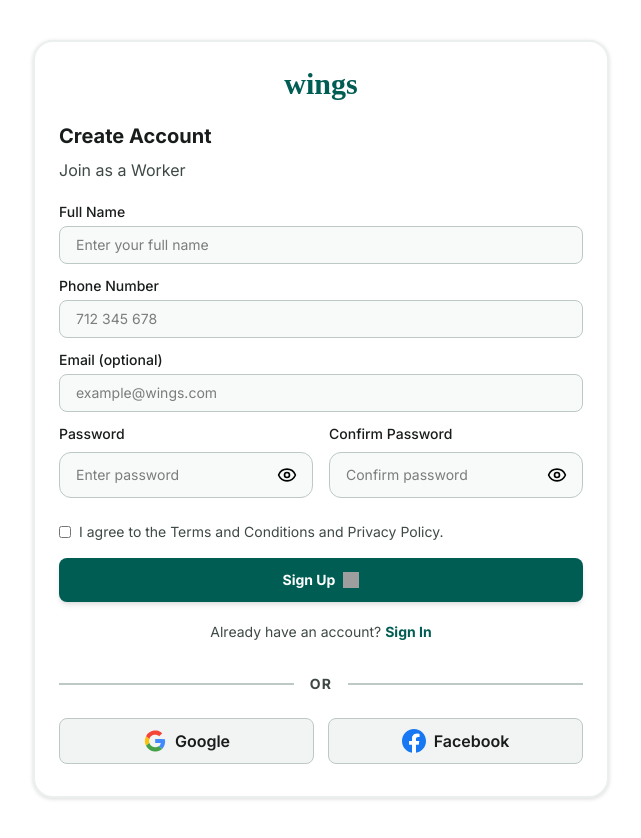
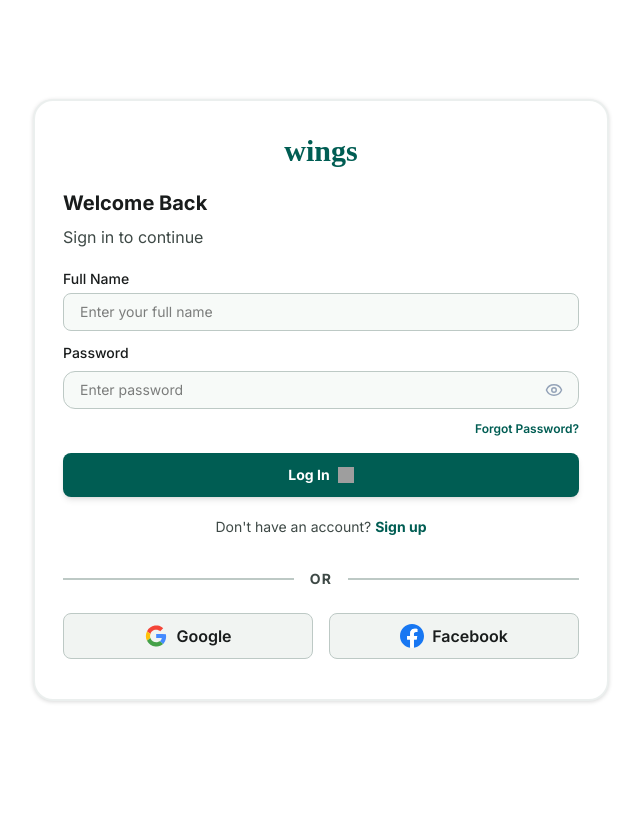
Before and after one commit to beccanj/wings-frontend, a React (Vite) app: page /login in a window 1280 px wide. Shown: the whole page, without its empty margins (319-960 px from the left). After the commit the page ends 800 px from the top, so only its background shows below. Built offline with nearby package versions, Linux system fonts and the light colour scheme; grey boxes are pictures that could not be loaded; a web font is replaced by a local one.

Commit message:
Signup/Login/Forgot Password Version 1

```diff
--- a/package.json
+++ b/package.json
@@ -14,6 +14,7 @@
     "lucide-react": "^1.16.0",
     "react": "^19.2.6",
     "react-dom": "^19.2.6",
+    "react-router-dom": "^7.18.1",
     "tailwindcss": "^4.3.0"
   },
   "devDependencies": {
--- a/src/App.jsx
+++ b/src/App.jsx
@@ -1,14 +1,29 @@
 import './index.css'
+import { BrowserRouter, Routes, Route } from "react-router-dom";
 
 import textIcon from './assets/vite.svg'
-import SignUp from './features/auth/pages/SignUp'
+import SignUp from './features/auth/pages/SignUpSample'
+import RegisterPage from './features/auth/pages/LoginPage'
+import ForgotPassword from './features/auth/pages/ForgotPassword';
 
 function App() {
 
 
   return (
+    <>
+      <BrowserRouter>
 
-       <SignUp />
+        <Routes>
+          <Route path="/signup" element={<SignUp />} />
+          <Route path="/login" element={<RegisterPage />} />
+          <Route path="/forgotpassword" element={<ForgotPassword />} />
+
+        </Routes>
+      </BrowserRouter>
+
+    </>
+
+
   )
 }
 
--- a/src/components/ui/InputField.jsx
+++ b/src/components/ui/InputField.jsx
@@ -25,9 +25,7 @@ export default function InputField({
           rounded-lg
           px-4
           py-2
-          outline-none
-          focus:ring-2
-          focus:ring-primary
+          transition-colors duration-200 focus:outline-none focus:border-primary focus:ring-2 focus:ring-primary/20
         "
       />
     </div>
--- a/src/components/ui/PasswordInput.jsx
+++ b/src/components/ui/PasswordInput.jsx
@@ -25,8 +25,9 @@ export default function PasswordInput({
             border-borderColor
             rounded-xl
             px-4
-            py-3
+            py-2
             pr-12
+            transition-colors duration-200 focus:outline-none focus:border-primary focus:ring-2 focus:ring-primary/20
 
           "
         />
@@ -40,9 +41,10 @@ export default function PasswordInput({
             top-1/2
             -translate-y-1/2
 
+
           "
         >
-          {show ? <EyeOff size={20} /> : <Eye size={20} />}
+          {show ? <EyeOff size={18} color="#94A3B8" /> : <Eye size={18} color="#94A3B8" />}
         </button>
       </div>
     </div>
--- /dev/null
+++ b/src/features/auth/components/AuthLayout.jsx
@@ -0,0 +1,73 @@
+import React from 'react'
+import InputField from '../../../components/ui/InputField'
+import PasswordInput from '../../../components/ui/PasswordInput'
+import Checkbox from '../../../components/ui/Checkbox'
+
+import arrowRight from '../../../assets/buttons/Icon.svg'
+import facebook from '../../../assets/buttons/logos_facebook.svg'
+import google from '../../../assets/buttons/material-icon-theme_google.svg'
+
+import Buttons from '../../../components/ui/Buttons'
+import { Link } from "react-router-dom";
+
+const AuthLayout = ({ title, subTitle, children, footerText, footerLink, footerLinkText, showSocial = true, }) => {
+    return (
+        // Changed p-10 to p-4 on mobile so it doesn't overflow screen edges
+        <section className='flex justify-center items-center bg-pageBg p-4 md:p-10 min-h-screen'>
+            {/* Changed w-xl to w-full max-w-xl so it scales down on mobile */}
+            <div className='border-borderColor/30 border-2 shadow-[0_1px_4.5px_rgba(0,0,0,0.15)] rounded-[20px] px-4 md:px-7 py-4 flex flex-col items-start justify-start w-full max-w-xl bg-white'>
+
+                <div className='pb-5 py-4 flex justify-center items-center text-primary font-bold text-3xl w-full font-momo'>
+                    wings
+                </div>
+
+                <div className='flex flex-col gap-2 '>
+                    <p className="font-bold text-bodyText text-xl">{title}</p>
+                    <p className="text-subBody text-base">{subTitle}</p>
+                </div>
+
+                <form className='mt-5 w-full' action="">
+                    {children}
+                </form>
+
+                <div className="absolute top-0 right-0"></div>
+
+
+                <p className="text-center text-subBody text-sm mx-auto">{footerText} <Link to={footerLink} className='font-bold text-primary cursor-pointer'>{footerLinkText}</Link></p>
+
+                {showSocial && (<div className="flex flex-col w-full">
+                    <div className="flex flex-row justify-between items-center gap-4 mt-8">
+                        <div className="w-full border border-borderColor border-b"></div>
+                        <p className="text-subBody text-sm font-bold tracking-[1.2px]">OR</p>
+                        <div className="w-full border border-borderColor border-b"></div>
+                    </div>
+
+                    {/* Changed to flex-col on mobile and removed fixed pixel widths (w-63.75) */}
+                    <div className="flex flex-col sm:flex-row justify-between items-center gap-4 w-full my-6">
+                        <Buttons
+                            text="Google"
+                            variant="outline2"
+                            className="text-base font-semibold w-full sm:w-1/2 h-11.5 px-6 py-3"
+                            icon={<img src={google} className="w-6 h-6" />}
+                            iconPosition='left'
+                        />
+
+                        <Buttons
+                            text="Facebook"
+                            variant="outline2"
+                            className="text-base font-semibold w-full sm:w-1/2 h-11.5 px-6 py-3"
+                            icon={<img src={facebook} className="w-6 h-6" />}
+                            iconPosition='left'
+                        />
+                    </div>
+
+
+
+                </div>)}
+
+            </div>
+        </section>
+    )
+}
+
+export default AuthLayout
--- /dev/null
+++ b/src/features/auth/pages/ForgotPassword.jsx
@@ -0,0 +1,52 @@
+import React from 'react'
+import AuthLayout from '../components/AuthLayout'
+import InputField from '../../../components/ui/InputField'
+import PasswordInput from '../../../components/ui/PasswordInput'
+import Buttons from '../../../components/ui/Buttons'
+import arrowRight from '../../../assets/buttons/Icon.svg'
+import { Link } from "react-router-dom"
+
+const ForgotPassword = () => {
+    return (
+
+
+
+        <AuthLayout
+            title="Forgot Password?"
+            subTitle="Enter your phone number to receive a reset link"
+            footerText="Remember your password?"
+            footerLinkText="Sign In"
+            footerLink="/signup"
+            showSocial = {false}
+
+        >
+
+            <form className=' w-full' action="">
+                <InputField
+                    label="Phone number"
+                    placeholder="Enter your phone number"
+                />
+
+
+
+
+
+                <div className="flex justify-center w-full items-center mt-4">
+                    <Buttons
+                        className="mb-5 text-sm font-bold w-full shadow-[0px_4px_6px_-1px_rgba(0,0,0,0.1),0px_2px_4px_-2px_rgba(0,0,0,0.1)]"
+                        text="Send Reset Link"
+                        icon={<img src={arrowRight} className="w-4 h-4" />}
+                    />
+                </div>
+
+
+            </form>
+
+
+
+
+        </AuthLayout>
+    )
+}
+
+export default ForgotPassword
--- /dev/null
+++ b/src/features/auth/pages/LoginPage.jsx
@@ -0,0 +1,53 @@
+import React from 'react'
+import AuthLayout from '../components/AuthLayout'
+import InputField from '../../../components/ui/InputField'
+import PasswordInput from '../../../components/ui/PasswordInput'
+import Buttons from '../../../components/ui/Buttons'
+import arrowRight from '../../../assets/buttons/Icon.svg'
+import { Link } from "react-router-dom"
+
+const RegisterPage = () => {
+    return (
+
+        <AuthLayout
+            title="Welcome Back"
+            subTitle="Sign in to continue"
+            footerText="Don't have an account?"
+            footerLinkText="Sign up"
+            footerLink="/signup"
+
+
+        >
+            <form className=' w-full' action="">
+                <InputField
+                    label="Full Name"
+                    placeholder="Enter your full name"
+                />
+
+                <PasswordInput
+                    label="Password"
+                    placeholder="Enter password"
+                />
+
+                <p className='text-primary font-semibold text-right mt-3 text-xs cursor-pointer hover:text-primary/40'><Link to='/forgotpassword'>Forgot Password?</Link></p>
+
+
+                <div className="flex justify-center w-full items-center mt-4">
+                    <Buttons
+                        className="mb-5 text-sm font-bold w-full shadow-[0px_4px_6px_-1px_rgba(0,0,0,0.1),0px_2px_4px_-2px_rgba(0,0,0,0.1)]"
+                        text="Log In"
+                        icon={<img src={arrowRight} className="w-4 h-4" />}
+                    />
+                </div>
+
+
+            </form>
+
+
+
+
+        </AuthLayout>
+    )
+}
+
+export default RegisterPage
--- a/src/features/auth/pages/SignUp.jsx
+++ b/src/features/auth/pages/SignUpSample.jsx
@@ -8,13 +8,17 @@ import facebook from '../../../assets/buttons/logos_facebook.svg'
 import google from '../../../assets/buttons/material-icon-theme_google.svg'
 
 import Buttons from '../../../components/ui/Buttons'
+import { Link } from 'react-router-dom'
 
 const SignUp = () => {
     return (
-        <section className='flex  justify-center items-center bg-pageBg p-10'>
-            <div className='border-borderColor/30 border-2 shadow-[0_1px_4.5px_rgba(0,0,0,0.15)] rounded-[20px] px-6 py-2 flex flex-col items-start justify-start w-xl '>
+        // Changed p-10 to p-4 on mobile so it doesn't overflow screen edges
+        <section className='flex justify-center items-center bg-pageBg p-4 md:p-10 min-h-screen'>
+            {/* Changed w-xl to w-full max-w-xl so it scales down on mobile */}
+            <div className='border-borderColor/30 border-2 shadow-[0_1px_4.5px_rgba(0,0,0,0.15)] rounded-[20px] px-4 md:px-7 py-4 flex flex-col items-start justify-start w-full max-w-xl bg-white'>
 
-                <div className='pb-5 py-4 flex justify-center items-center text-primary font-bold text-3xl w-full font-momo'>wings
+                <div className='pb-5 py-4 flex justify-center items-center text-primary font-bold text-3xl w-full font-momo'>
+                    wings
                 </div>
 
                 <div className='flex flex-col gap-2 '>
@@ -38,7 +42,8 @@ const SignUp = () => {
                         placeholder="example@wings.com"
                     />
 
-                    <div className="flex justify-between items-center gap-4 mb-6 ">
+                    {/* Changed flex-row to flex-col on mobile so passwords stack */}
+                    <div className="flex flex-col md:flex-row justify-between md:items-center gap-4 mb-6">
                         <PasswordInput
                             label="Password"
                             placeholder="Enter password"
@@ -53,18 +58,20 @@ const SignUp = () => {
                     <Checkbox
                         label="I agree to the Terms and Conditions and Privacy Policy."
                     />
-                    <div className="flex justify-center w-full items-center ">
+
+                    <div className="flex justify-center w-full items-center mt-4">
+
                         <Buttons
-                            className={`mb-5 text-sm font-bold w-full shadow-[0px_4px_6px_-1px_rgba(0,0,0,0.1),0px_2px_4px_-2px_rgba(0,0,0,0.1)]
-`}
+                            className="mb-5 text-sm font-bold w-full shadow-[0px_4px_6px_-1px_rgba(0,0,0,0.1),0px_2px_4px_-2px_rgba(0,0,0,0.1)]"
                             text="Sign Up"
-                            icon={<img src={arrowRight} className="w-4 h-4" />} />
-
+                            icon={<img src={arrowRight} className="w-4 h-4" />}
+                        />
                     </div>
 
-                    <p className="text-center text-subBody text-sm">Already have an account? <span className='font-bold text-primary'>Sign In</span></p>
+                    <p className="text-center text-subBody text-sm">Already have an account? <Link to='/login' className='font-bold text-primary cursor-pointer'>Sign In</Link></p>
+                </form>
 
-                </form>
+                <div className="absolut top-0 right-0"></div>
 
                 <div className="flex flex-col w-full">
                     <div className="flex flex-row justify-between items-center gap-4 mt-8">
@@ -73,20 +80,23 @@ const SignUp = () => {
                         <div className="w-full border border-borderColor border-b"></div>
                     </div>
 
-                    <div className="flex flex-row justify-between items-center  w-full my-6">
+                    {/* Changed to flex-col on mobile and removed fixed pixel widths (w-63.75) */}
+                    <div className="flex flex-col sm:flex-row justify-between items-center gap-4 w-full my-6">
                         <Buttons
                             text="Google"
                             variant="outline2"
-                        className={`text-base font-semibold w-63.75 h-11.5 px-6 py-5 `}
+                            className="text-base font-semibold w-full sm:w-1/2 h-11.5 px-6 py-3"
                             icon={<img src={google} className="w-6 h-6" />}
-                        iconPosition='left' />
+                            iconPosition='left'
+                        />
 
                         <Buttons
                             text="Facebook"
                             variant="outline2"
-                        className={`text-base font-semibold w-63.75 h-11.5 px-6 py-5 `}
+                            className="text-base font-semibold w-full sm:w-1/2 h-11.5 px-6 py-3"
                             icon={<img src={facebook} className="w-6 h-6" />}
-                        iconPosition='left' />
+                            iconPosition='left'
+                        />
                     </div>
                 </div>
             </div>
```
Also changed, not shown: 1 other file (tests, documents, lock files or other folders). Lines whose indentation alone changed are shown as unchanged.
